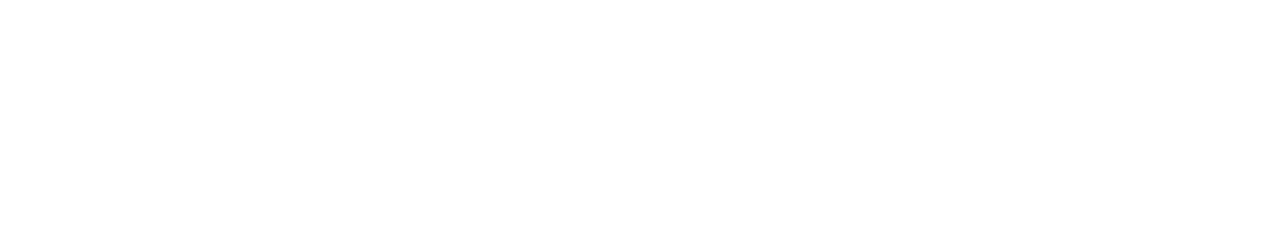
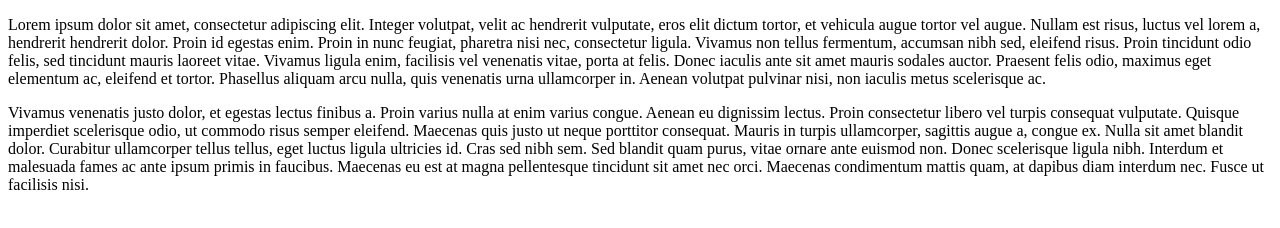
Before and after one commit to barthwagner/responsividade1, a plain HTML site: page index.html in a window 1280 px wide. Drawn offline with Linux system fonts and the light colour scheme.

Commit message:
Adicionadas divs e texto

```diff
--- a/index.html
+++ b/index.html
@@ -7,6 +7,36 @@
     <title>Responsividade</title>
   </head>
   <body>
-
+    <div class="div1">
+      <p>
+        Lorem ipsum dolor sit amet, consectetur adipiscing elit. Integer
+        volutpat, velit ac hendrerit vulputate, eros elit dictum tortor, et
+        vehicula augue tortor vel augue. Nullam est risus, luctus vel lorem a,
+        hendrerit hendrerit dolor. Proin id egestas enim. Proin in nunc feugiat,
+        pharetra nisi nec, consectetur ligula. Vivamus non tellus fermentum,
+        accumsan nibh sed, eleifend risus. Proin tincidunt odio felis, sed
+        tincidunt mauris laoreet vitae. Vivamus ligula enim, facilisis vel
+        venenatis vitae, porta at felis. Donec iaculis ante sit amet mauris
+        sodales auctor. Praesent felis odio, maximus eget elementum ac, eleifend
+        et tortor. Phasellus aliquam arcu nulla, quis venenatis urna ullamcorper
+        in. Aenean volutpat pulvinar nisi, non iaculis metus scelerisque ac.
+      </p>
+    </div>
+    <div class="div2">
+      <p>
+        Vivamus venenatis justo dolor, et egestas lectus finibus a. Proin varius
+        nulla at enim varius congue. Aenean eu dignissim lectus. Proin
+        consectetur libero vel turpis consequat vulputate. Quisque imperdiet
+        scelerisque odio, ut commodo risus semper eleifend. Maecenas quis justo
+        ut neque porttitor consequat. Mauris in turpis ullamcorper, sagittis
+        augue a, congue ex. Nulla sit amet blandit dolor. Curabitur ullamcorper
+        tellus tellus, eget luctus ligula ultricies id. Cras sed nibh sem. Sed
+        blandit quam purus, vitae ornare ante euismod non. Donec scelerisque
+        ligula nibh. Interdum et malesuada fames ac ante ipsum primis in
+        faucibus. Maecenas eu est at magna pellentesque tincidunt sit amet nec
+        orci. Maecenas condimentum mattis quam, at dapibus diam interdum nec.
+        Fusce ut facilisis nisi.
+      </p>
+    </div>
   </body>
 </html>
```
